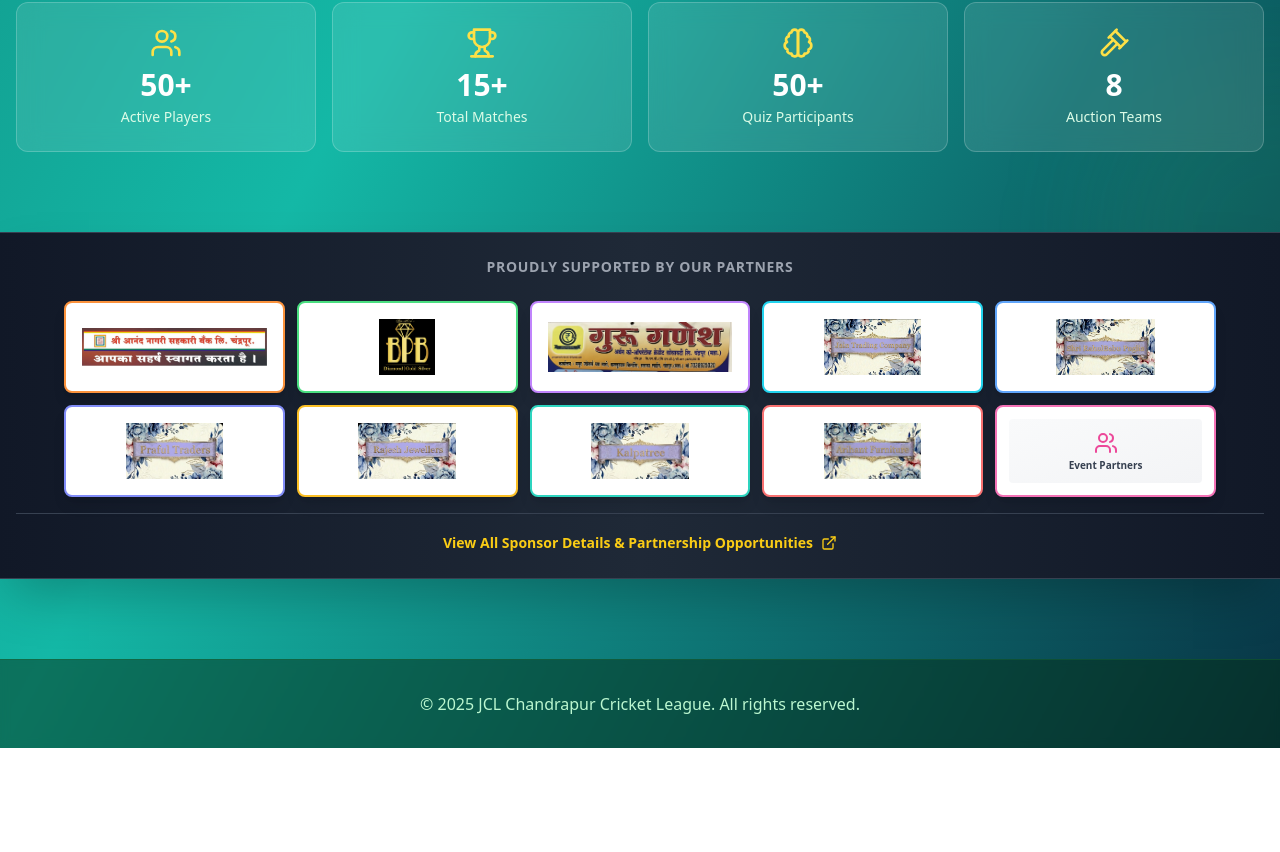
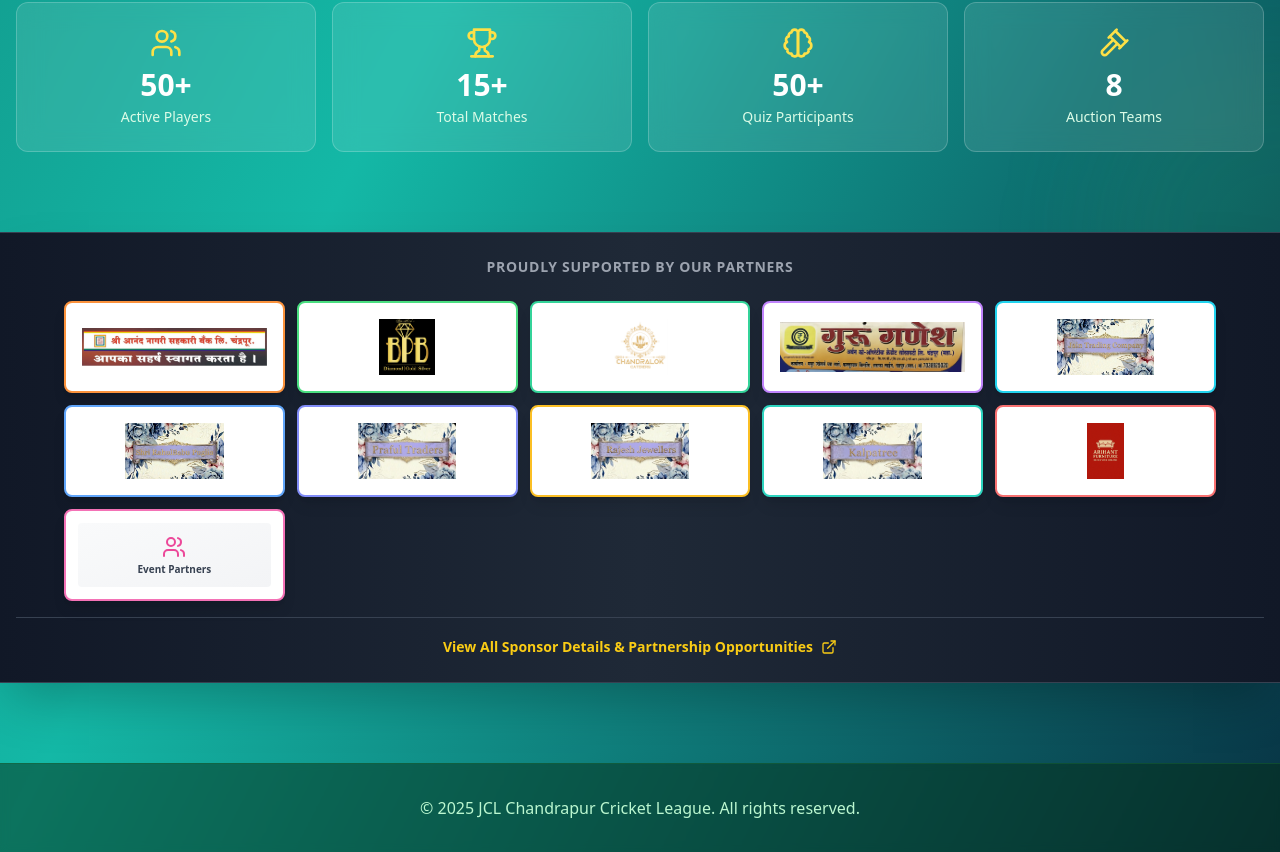
Before and after one commit to rajkothari-3156/JCL-Chandrapur, a Next.js app: page / in a window 1280 px wide. Shown: the part 1633-2485 px from the top of the page. Before the commit the page ends 2381 px from the top, so only its background shows below. Built offline with nearby package versions, Linux system fonts and the light colour scheme.

Commit message:
Added the media partner and hospitality partner

```diff
--- a/components/layout/SponsorsBar.tsx
+++ b/components/layout/SponsorsBar.tsx
@@ -2,19 +2,20 @@
 
 import Link from 'next/link'
 import Image from 'next/image'
-import { Trophy, Award, UtensilsCrossed, Shirt, Gift, Droplets, UserCheck, DoorOpen, Users, Store, Radio, ExternalLink } from 'lucide-react'
+import { Trophy, Award, UtensilsCrossed, Shirt, Gift, Droplets, UserCheck, DoorOpen, Users, Store, Radio, ExternalLink, Home } from 'lucide-react'
 
 export default function SponsorsBar() {
   const sponsorCategories = [
     { label: 'Food Partner', icon: UtensilsCrossed, color: 'orange', logoPath: '/sponsors/food-sponsor-anand-nagri.png', name: 'Anand Nagri Bank Parivar' },
     { label: 'Co-Sponsor', icon: Award, color: 'green', logoPath: '/sponsors/co-sponsor-bpb.png', name: 'BPB' },
+    { label: 'Hospitality Partner', icon: Home, color: 'emerald', logoPath: '/sponsors/hospitality-partner-chandralok.png', name: 'Chandralok Creations' },
     { label: 'T-Shirt Sponsor', icon: Shirt, color: 'purple', logoPath: '/sponsors/tshirt-sponsor-guru-ganesh.jpeg', name: 'Guru Ganesh' },
     { label: 'Water Bottle Sponsor', icon: Droplets, color: 'cyan', logoPath: '/sponsors/water-bottle-jain-trading.png', name: 'Jain Trading Company' },
     { label: 'Community & FairPlay Partner', icon: UserCheck, color: 'blue', logoPath: '/sponsors/community-fairplay-shri-rahulbabu-puglia.png', name: 'Shri RahulBabu Puglia' },
     { label: 'Presentation Partner', icon: Gift, color: 'indigo', logoPath: '/sponsors/presentation-praful-traders.png', name: 'Praful Traders' },
     { label: 'Entry Gate Partner', icon: DoorOpen, color: 'amber', logoPath: '/sponsors/entry-gate-rajesh-jewellers.png', name: 'Rajesh Jewellers' },
     { label: 'Product Stall Partner', icon: Store, color: 'teal', logoPath: '/sponsors/product-stall-kalptree.png', name: 'Kalptree' },
-    { label: 'Media Partner', icon: Radio, color: 'red', logoPath: '/sponsors/media-partner-arihant.png', name: 'Arihant Furniture' },
+    { label: 'Media Partner', icon: Radio, color: 'red', logoPath: '/sponsors/media-partner-arihant-new.jpg', name: 'Arihant Furniture' },
     { label: 'Event Partners', icon: Users, color: 'pink', logoPath: null, name: 'Event Partners' },
   ]
 
@@ -45,6 +46,7 @@ export default function SponsorsBar() {
                 teal: 'border-teal-400 hover:border-teal-500',
                 pink: 'border-pink-400 hover:border-pink-500',
                 red: 'border-red-400 hover:border-red-500',
+                emerald: 'border-emerald-400 hover:border-emerald-500',
               }
               const iconColorClasses = {
                 green: 'text-green-500',
@@ -58,6 +60,7 @@ export default function SponsorsBar() {
                 teal: 'text-teal-500',
                 pink: 'text-pink-500',
                 red: 'text-red-500',
+                emerald: 'text-emerald-500',
               }
 
               return (
```
